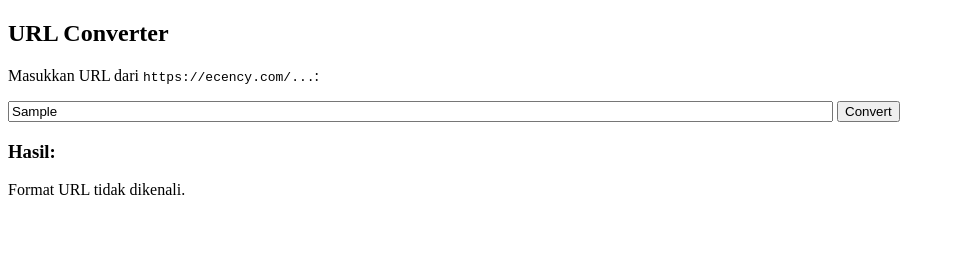
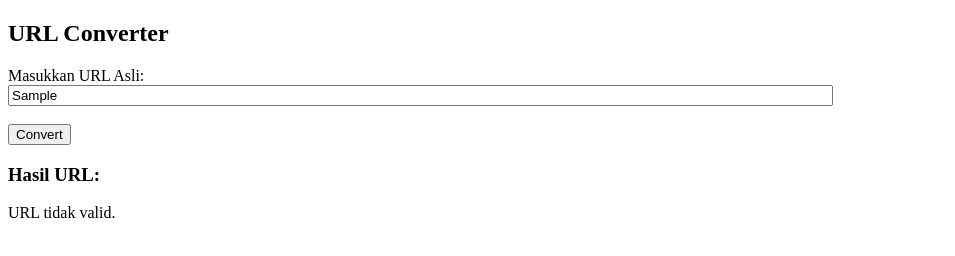
Before and after one commit to masgazan/ubah, a plain HTML site: page index.html in a window 1280 px wide. Both pictures are taken after typing "Sample" into the empty fields and a click on the button "Convert". Shown: the whole page, without its empty margins (0-955 px from the left). Drawn offline with Linux system fonts and the light colour scheme.

Commit message:
Update index.html

```diff
--- a/index.html
+++ b/index.html
@@ -5,28 +5,35 @@
 </head>
 <body>
   <h2>URL Converter</h2>
-  <p>Masukkan URL dari <code>https://ecency.com/...</code>:</p>
 
-  <input type="text" id="inputUrl" size="100" placeholder="https://ecency.com/@egoaquiles/meeting-sebastian-through-fe-de-vida-espeng">
-  <button onclick="convertUrl()">Convert</button>
+  <label for="originalUrl">Masukkan URL Asli:</label><br>
+  <input type="text" id="originalUrl" size="100" placeholder="https://ecency.com/@egoaquiles/meeting-sebastian-through-fe-de-vida-espeng"><br><br>
 
-  <h3>Hasil:</h3>
-  <p id="outputUrl"></p>
+  <button onclick="convertURL()">Convert</button>
+
+  <h3>Hasil URL:</h3>
+  <p id="convertedUrl"></p>
 
   <script>
-    function convertUrl() {
-      const input = document.getElementById("inputUrl").value;
-      const regex = /https:\/\/ecency\.com\/@([^\/]+)\/(.+)/;
+    function convertURL() {
+      const input = document.getElementById('originalUrl').value.trim();
+      const resultElement = document.getElementById('convertedUrl');
 
-      const match = input.match(regex);
+      try {
+        const url = new URL(input);
+        const pathParts = url.pathname.split('/');
 
-      if (match) {
-        const author = match[1];
-        const permlink = match[2];
-        const newUrl = `https://niddumulu.github.io/gazan/comment.html?author=${author}&permlink=${permlink}`;
-        document.getElementById("outputUrl").innerHTML = `<a href="${newUrl}" target="_blank">${newUrl}</a>`;
-      } else {
-        document.getElementById("outputUrl").textContent = "Format URL tidak dikenali.";
+        if (pathParts.length >= 3 && pathParts[1].startsWith('@')) {
+          const author = pathParts[1].substring(1); // remove '@'
+          const permlink = pathParts[2];
+
+          const newUrl = `https://niddumulu.github.io/gazan/comment.html?author=${encodeURIComponent(author)}&permlink=${encodeURIComponent(permlink)}`;
+          resultElement.innerHTML = `<a href="${newUrl}" target="_blank">${newUrl}</a>`;
+        } else {
+          resultElement.textContent = "URL tidak valid atau tidak sesuai format yang diharapkan.";
+        }
+      } catch (e) {
+        resultElement.textContent = "URL tidak valid.";
       }
     }
   </script>
```
